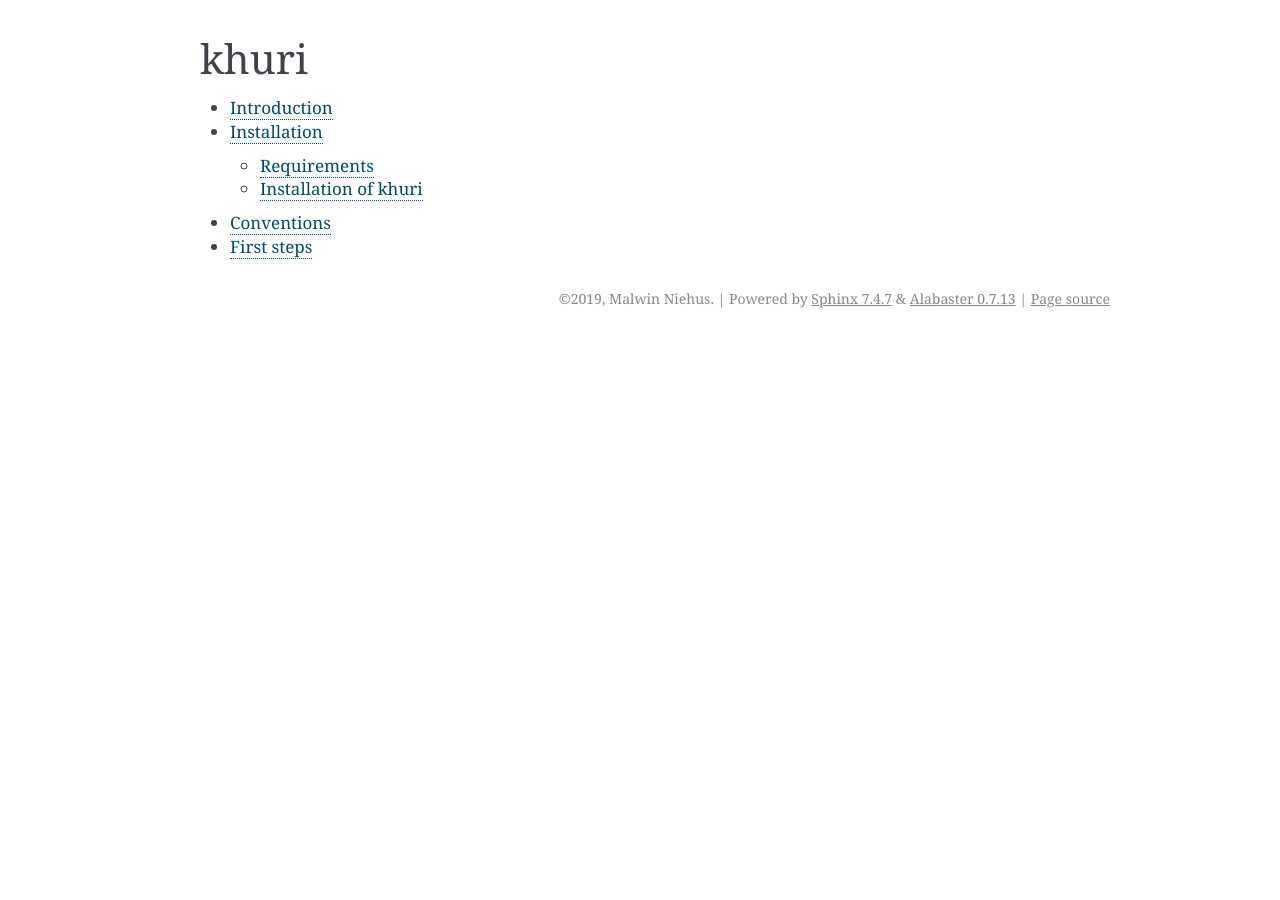
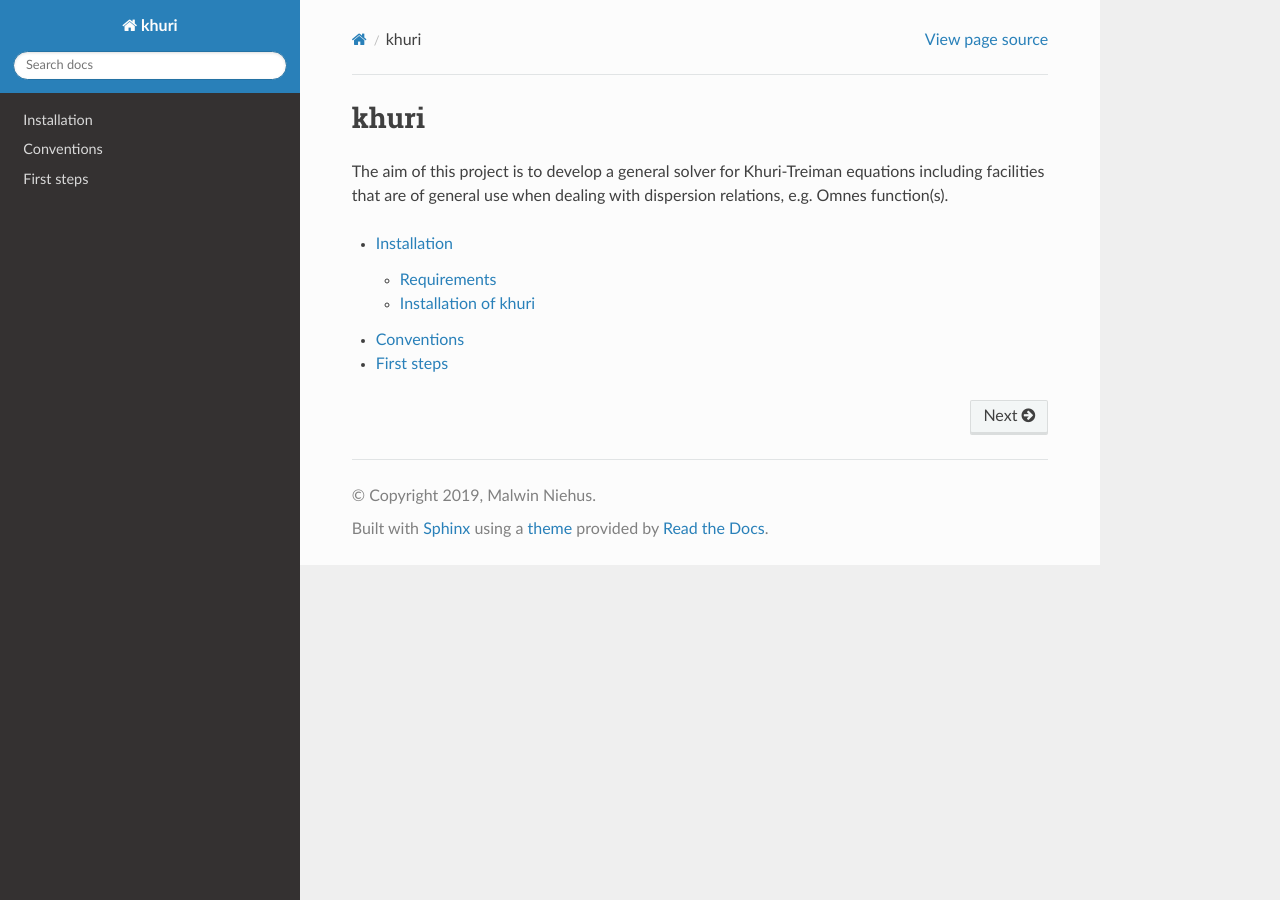
Before and after one commit to patbat/khuri, a Sphinx documentation site: the page built from docs/index.rst, in a window 1280 px wide. Built offline with Sphinx 7.4.7 and the Read the Docs theme 2.0.0, drawn with Linux system fonts in a browser that asks for light colours.

Commit message:
readthedocs sphinx theme

```diff
--- a/docs/conf.py
+++ b/docs/conf.py
@@ -15,6 +15,11 @@
 # sys.path.insert(0, os.path.abspath('.'))
 
 
+# -- Imports ------------------------------------------------------------------
+
+import sphinx_rtd_theme
+
+
 # -- Project information -----------------------------------------------------
 
 project = 'khuri'
@@ -30,6 +35,7 @@ master_doc = 'index'
 # extensions coming with Sphinx (named 'sphinx.ext.*') or your custom
 # ones.
 extensions = [
+        'sphinx_rtd_theme',
 ]
 
 # Add any paths that contain templates here, relative to this directory.
@@ -46,7 +52,7 @@ exclude_patterns = ['_build', 'Thumbs.db', '.DS_Store']
 # The theme to use for HTML and HTML Help pages.  See the documentation for
 # a list of builtin themes.
 #
-html_theme = 'alabaster'
+html_theme = 'sphinx_rtd_theme'
 
 html_theme_options = {
     'nosidebar': True,
--- a/docs/content/introduction.rst
+++ /dev/null
@@ -1,6 +0,0 @@
-Introduction
-============
-
-The aim of this project is to develop a general solver for Khuri-Treiman
-equations including facilities that are of general use when dealing with
-dispersion relations, e.g. Omnes function(s).
--- a/docs/index.rst
+++ b/docs/index.rst
@@ -7,10 +7,13 @@
 khuri
 =====
 
+The aim of this project is to develop a general solver for Khuri-Treiman
+equations including facilities that are of general use when dealing with
+dispersion relations, e.g. Omnes function(s).
+
 .. toctree::
    :maxdepth: 2
 
-   content/introduction.rst
    content/installation.rst
    content/conventions.rst
    content/first_steps.rst
```
